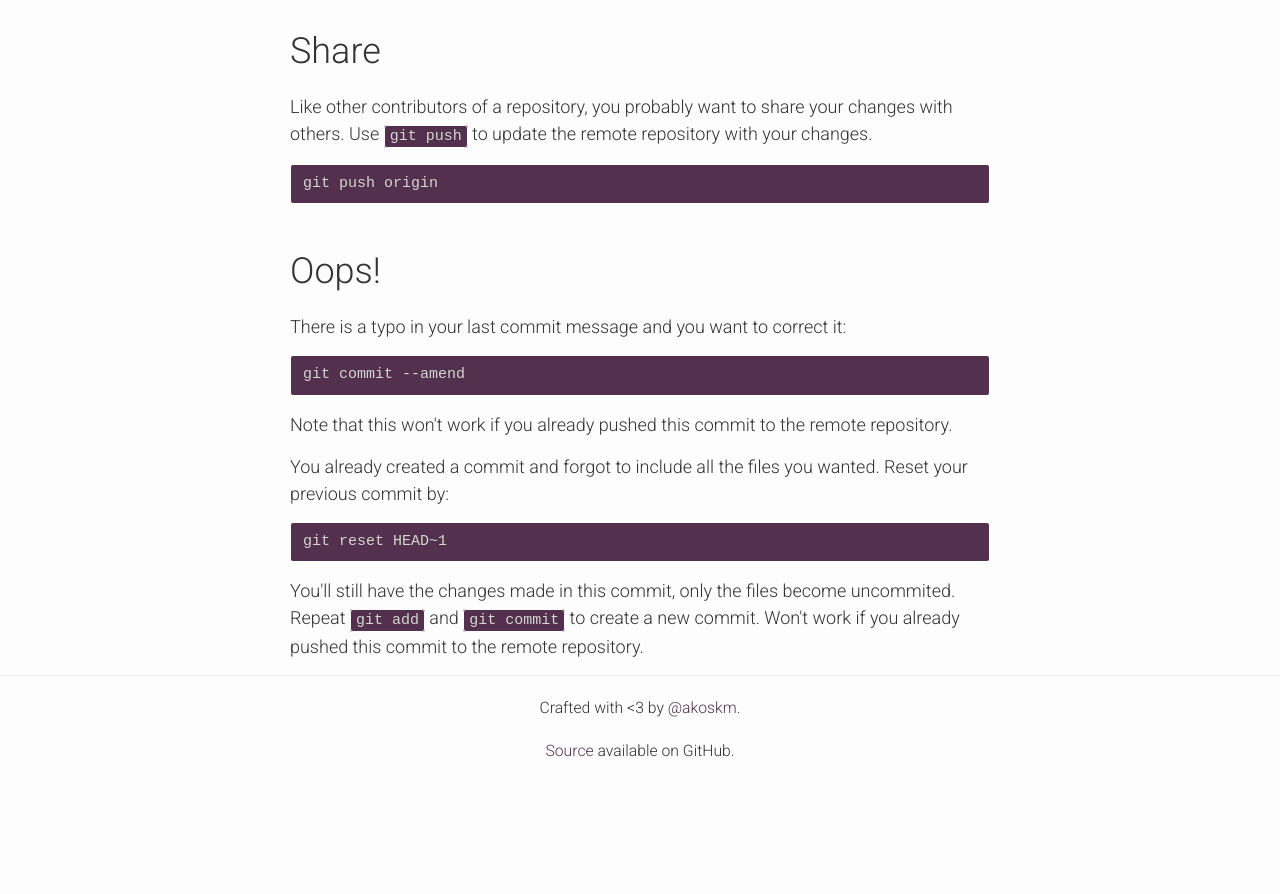
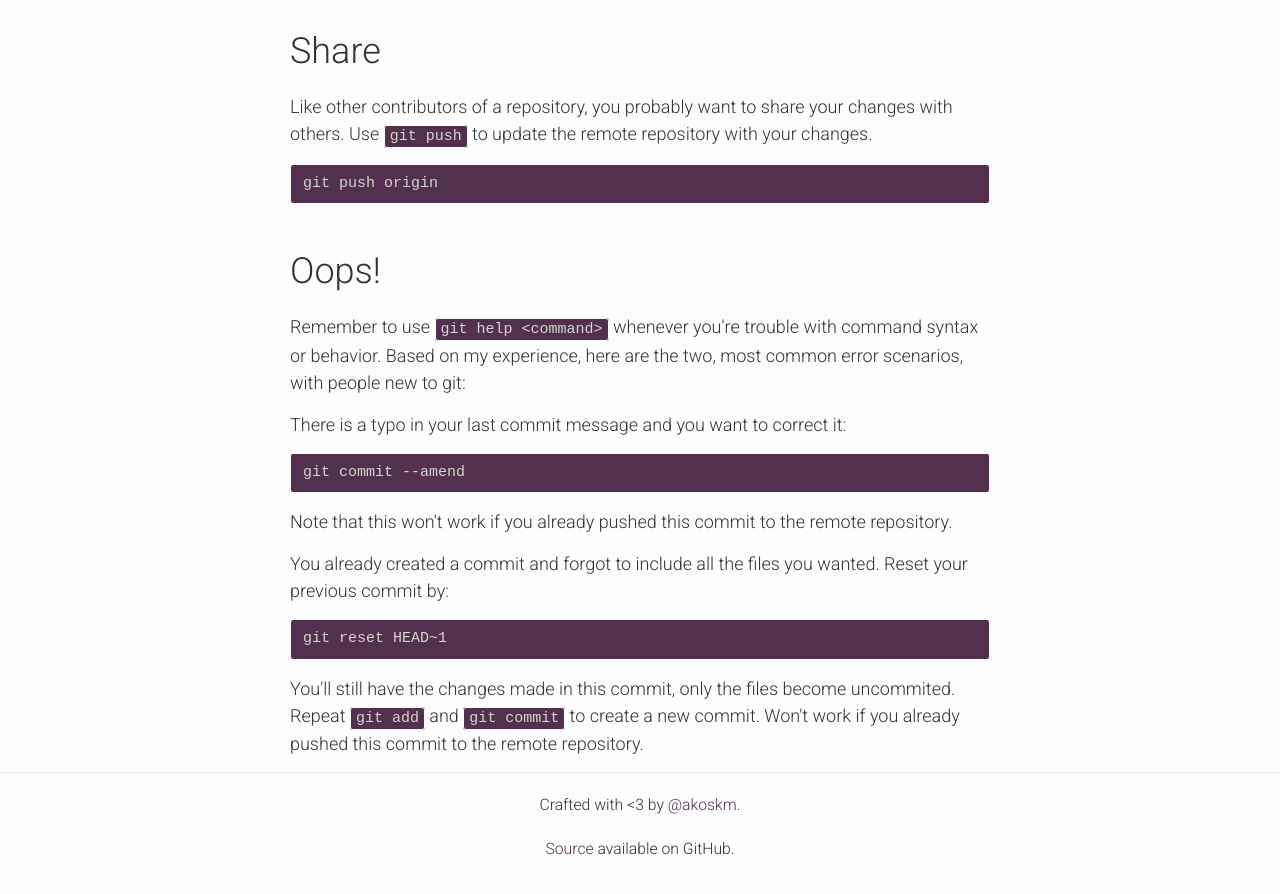
Before and after one commit to akoskm/gitforcats, a Jekyll site: the page built from index.html, in a window 1280 px wide and 900 px high, scrolled down 2872 px. Shown: the top 894 px of the window. Built offline with Jekyll 4.4.1, drawn with Linux system fonts in a browser that asks for light colours; nearby versions of some CDN libraries; before the commit the page ends 3675 px from its top, so only the background shows below that.

Commit message:
add a little introduction to Oops section

```diff
--- a/index.html
+++ b/index.html
@@ -107,6 +107,8 @@ error: Your local changes to 'foo.txt' would be overwritten by merge. Aborting.
 
   <a class="anchor" href name="undo"></a>
   <h1>Oops!</h1>
+    <p>Remember to use <code>git help &lt;command&gt;</code> whenever you're trouble with command syntax or behavior.
+    Based on my experience, here are the two, most common error scenarios, with people new to git:</p>
     <p>There is a typo in your last commit message and you want to correct it:</p>
     <pre>git commit --amend</pre>
     <div class="details">
```
